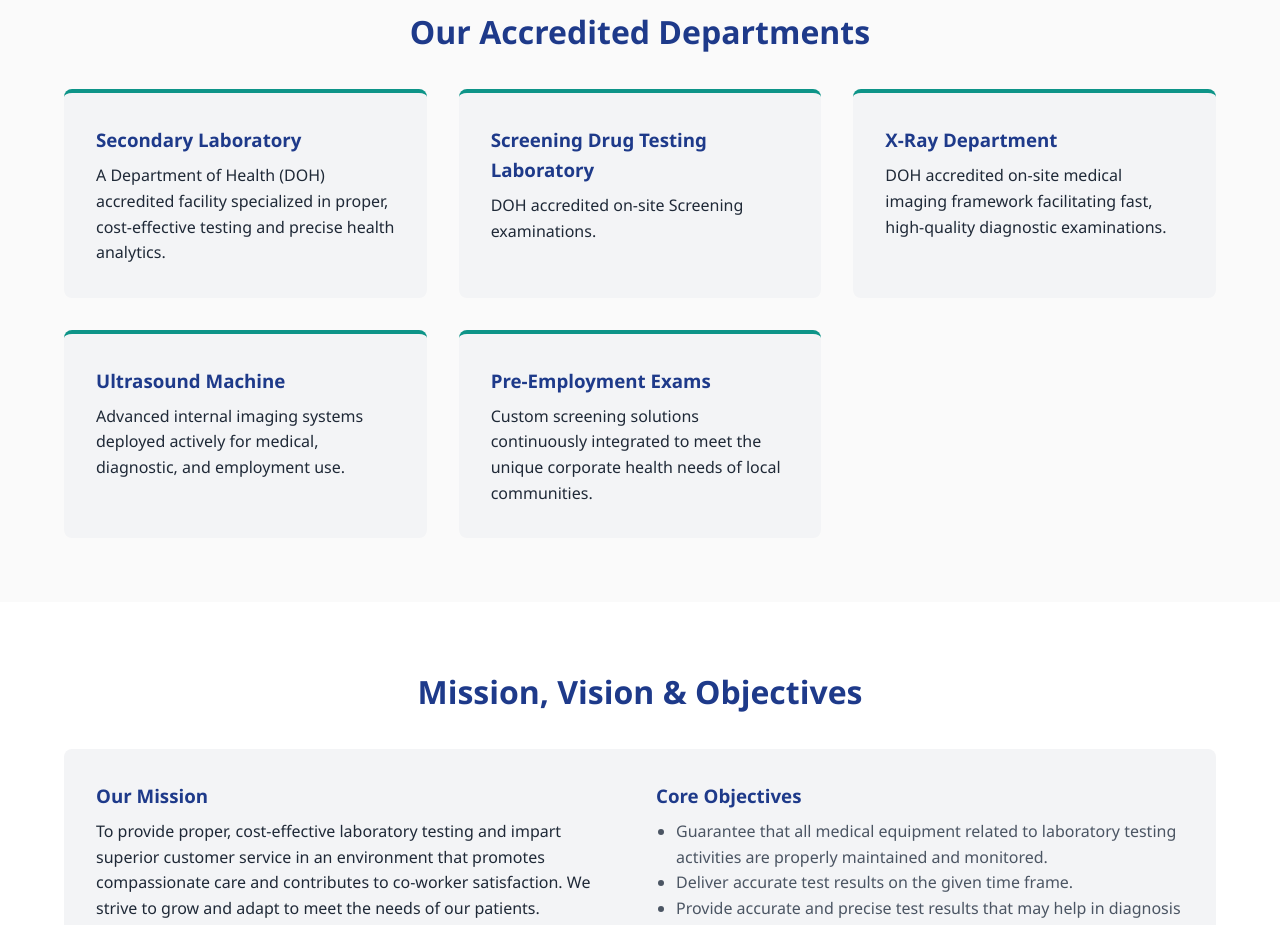
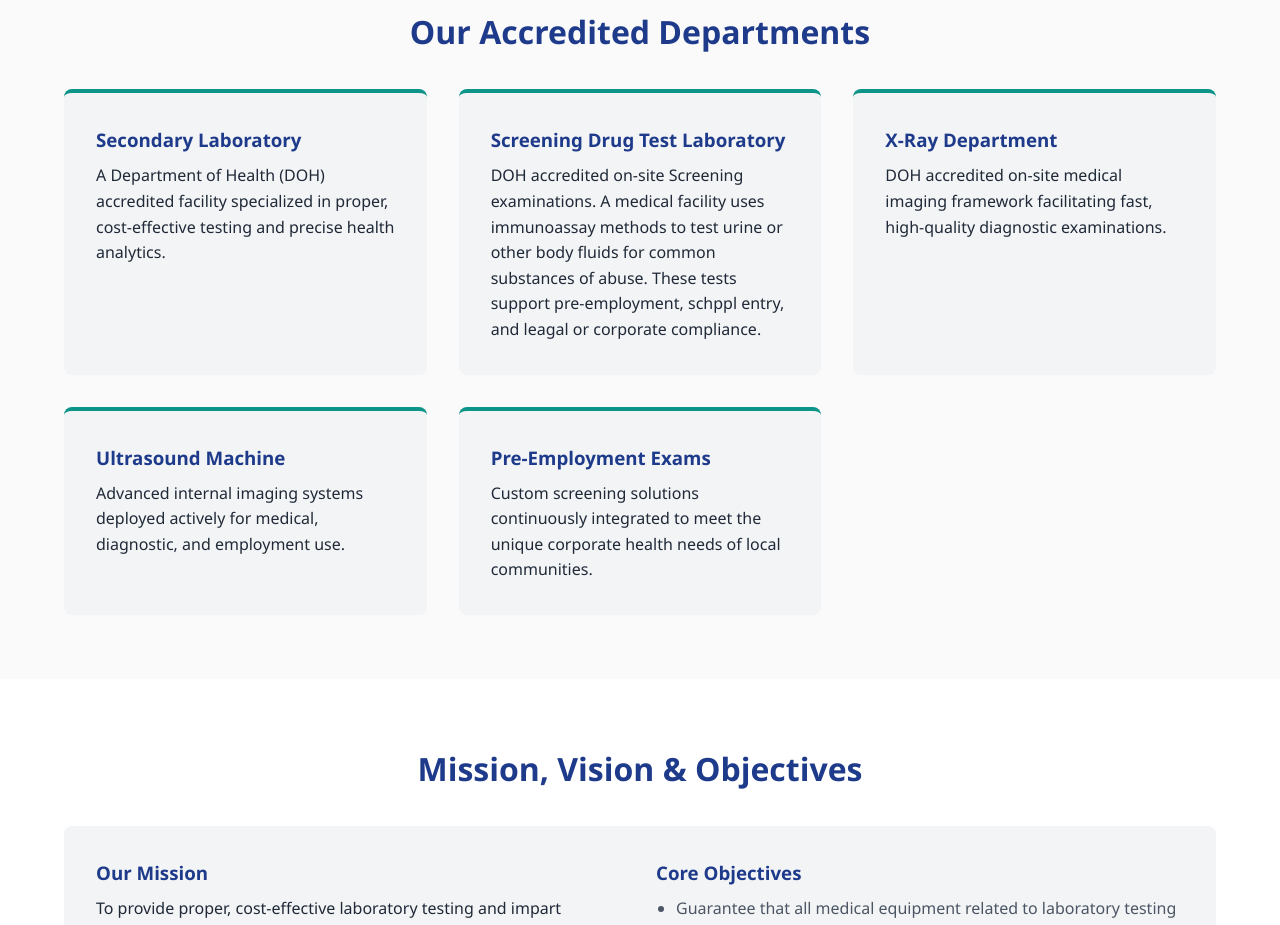
Before and after one commit to etotoy23-png/st.angelosclinic.github.io, a plain HTML site: page index.html in a window 1280 px wide. Shown: the part 1000-1925 px from the top of the page. Drawn offline with Linux system fonts and the light colour scheme.

```diff
--- a/index.html
+++ b/index.html
@@ -194,8 +194,8 @@
                 <p>A Department of Health (DOH) accredited facility specialized in proper, cost-effective testing and precise health analytics.</p>
             </div>
             <div class="card">
-                <h3>Screening Drug Testing Laboratory</h3>
-                <p>DOH accredited on-site Screening examinations.</p>
+                <h3>Screening Drug Test Laboratory</h3>
+                <p>DOH accredited on-site Screening examinations. A medical facility uses immunoassay methods to test urine or other body fluids for common substances of abuse. These tests support pre-employment, schppl entry, and leagal or corporate compliance.</p>
             </div>
             <div class="card">
                 <h3>X-Ray Department</h3>
```
